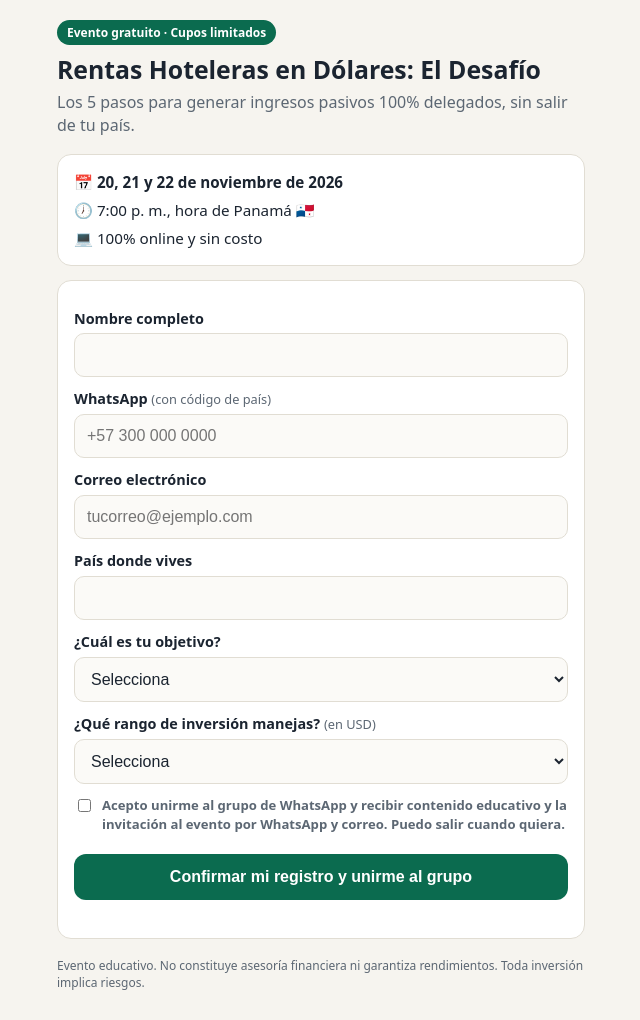
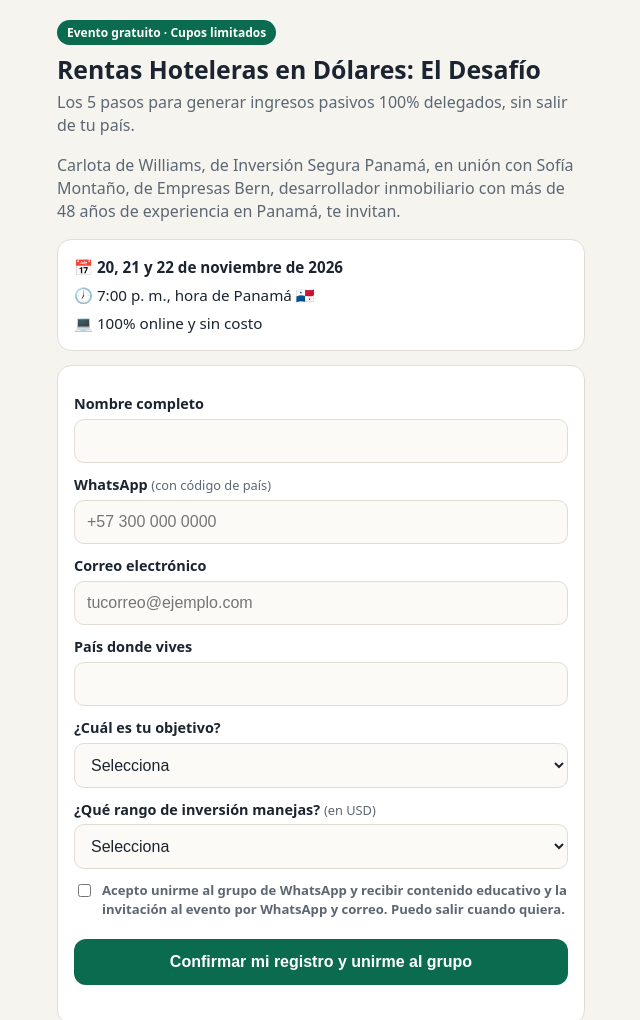
Before and after one commit to inversionsegurapanama-pixel/simulador, a plain HTML site: page evento.html in a window 1280 px wide. Shown: the top 1020 px of the page, without its empty margins (319-959 px from the left). Drawn offline with Linux system fonts and the light colour scheme.

Commit message:
Add files via upload

```diff
--- a/evento.html
+++ b/evento.html
@@ -34,6 +34,7 @@ button{width:100%;padding:14px;border:0;border-radius:12px;background:var(--acce
 <span class="tag">Evento gratuito · Cupos limitados</span>
 <h1>Rentas Hoteleras en Dólares: El Desafío</h1>
 <p class="sub">Los 5 pasos para generar ingresos pasivos 100% delegados, sin salir de tu país.</p>
+<p class="sub">Carlota de Williams, de Inversión Segura Panamá, en unión con Sofía Montaño, de Empresas Bern, desarrollador inmobiliario con más de 48 años de experiencia en Panamá, te invitan.</p>
 <div class="card info"><div>📅 <b>20, 21 y 22 de noviembre de 2026</b></div><div>🕖 7:00 p. m., hora de Panamá 🇵🇦</div><div>💻 100% online y sin costo</div></div>
 
 <div class="card" id="form">
```
